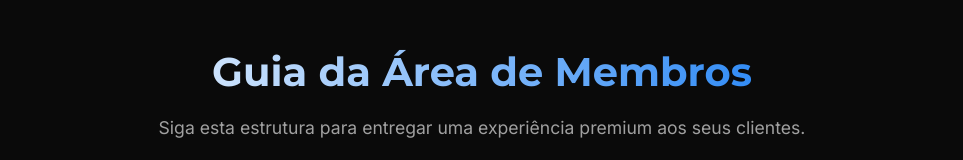
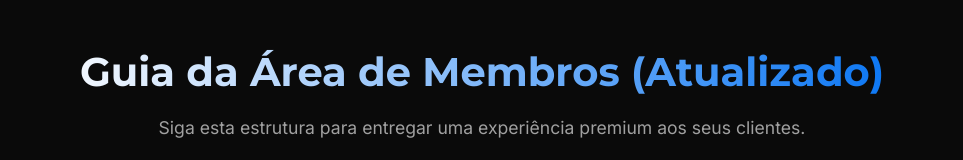
Before and after one commit to Uanderson-ux/area-de-membros, a plain HTML site: page index.html in a window 1280 px wide. Shown: the top 160 px of the page, without its empty margins (158-1121 px from the left). Drawn offline with nearby package versions, Linux system fonts and the light colour scheme.

Commit message:
Emergency cache clear - Force visual update

```diff
--- a/index.html
+++ b/index.html
@@ -230,7 +230,7 @@
 <body>
     <div class="container">
         <header class="header">
-            <h1>Guia da Área de Membros</h1>
+            <h1>Guia da Área de Membros (Atualizado)</h1>
             <p>Siga esta estrutura para entregar uma experiência premium aos seus clientes.</p>
         </header>
 
```
